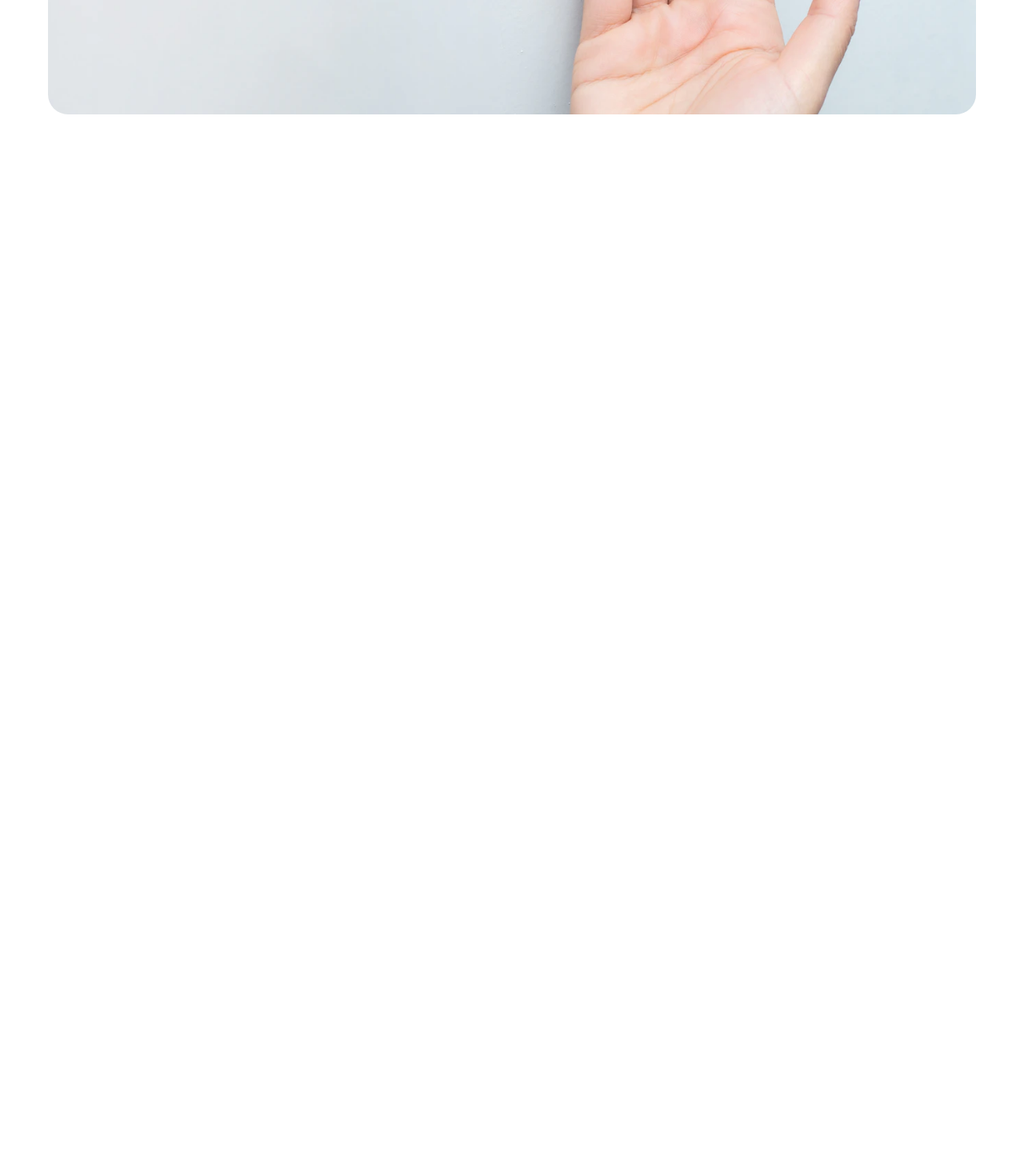
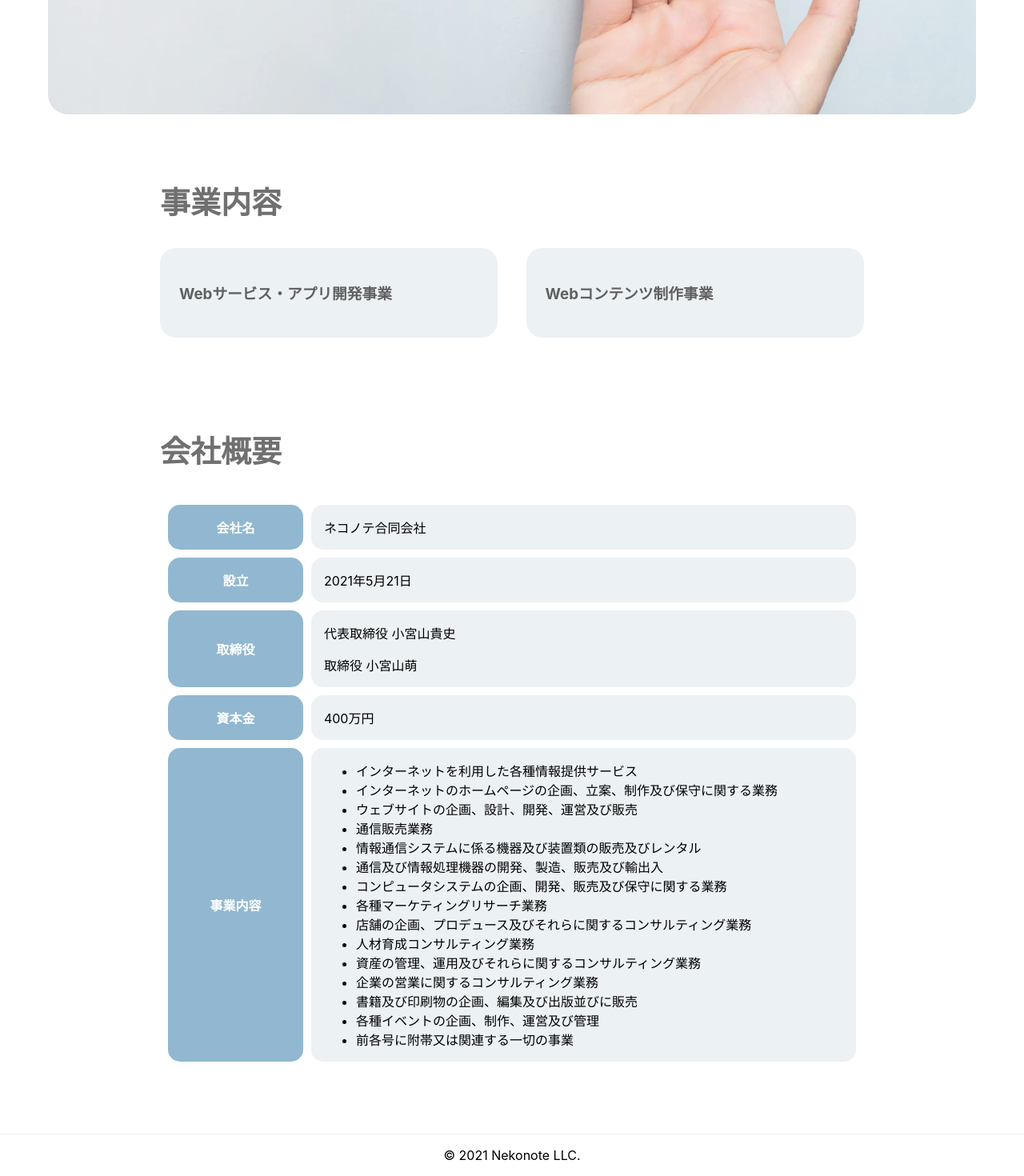
Before and after one commit to komisukee/nekonote-site, a Next.js app: page / in a window 1280 px wide. Shown: the part 601-2071 px from the top of the page at 80% size. Before the commit the page ends 800 px from the top, so only its background shows below. Built offline with nearby package versions, Linux system fonts and the light colour scheme.

Commit message:
:+1: 一旦公開用の分を作成

```diff
--- a/components/Header.tsx
+++ b/components/Header.tsx
@@ -13,14 +13,14 @@ const Header: React.FC = () => (
                     </a>
                 </div>
 
-                <div className={styles.headerNav}>
+                {/* <div className={styles.headerNav}>
                     <RaisedButton
                         label="お問い合わせ"
                         width={220}
                         height={48}
                         isDark={false}
                     />
-                </div>
+                </div> */}
             </div>
         </div>
     </header>
--- /dev/null
+++ b/components/businessCard.tsx
@@ -0,0 +1,15 @@
+import styles from '../styles/BusinessCard.module.css'
+
+interface IProps {
+    title: String,
+    content: String,
+}
+
+const BusinessCard: React.FC<IProps> = (props: IProps) => (
+    <div className={styles.businessCard}>
+        <h3>{ props.title }</h3>
+        <p>{ props.content }</p>
+    </div>
+)
+
+export default BusinessCard
--- a/pages/index.tsx
+++ b/pages/index.tsx
@@ -2,11 +2,86 @@ import Head from 'next/head'
 import Image from 'next/image'
 import styles from '../styles/Home.module.css'
 import Header from '../components/Header'
+import BusinessCard from '../components/businessCard'
+import { useState } from 'react'
+
+interface BusinessInfo {
+  title: String,
+  content: String,
+}
+
+interface companyInfo {
+  title: String,
+  content: React.ReactNode,
+}
 
 export default function Home() {
+  const [businessInfoLists, setBusinessInfoLists] = useState<BusinessInfo[]>([
+    {
+      title: "Webサービス・アプリ開発事業",
+      content: "",
+    },
+    {
+      title: "Webコンテンツ制作事業",
+      content: "",
+    },
+  ])
+  const [companyInfoLists, setCompanyInfoLists] = useState<companyInfo[]>([
+    {
+      title: "会社名",
+      content: (
+        <p>ネコノテ合同会社</p>
+      )
+    },
+    {
+      title: "設立",
+      content: (
+        <p>2021年5月21日</p>
+      )
+    },
+    {
+      title: "取締役",
+      content: (
+        <>
+          <p>代表取締役 小宮山貴史</p>
+          <p>取締役 小宮山萌</p>
+        </>
+      )
+    },
+    {
+      title: "資本金",
+      content: (
+        <p>400万円</p>
+      )
+    },
+    {
+      title: "事業内容",
+      content: (
+        <ul>
+          <li>インターネットを利用した各種情報提供サービス</li>
+          <li>インターネットのホームページの企画、立案、制作及び保守に関する業務</li>
+          <li>ウェブサイトの企画、設計、開発、運営及び販売</li>
+          <li>通信販売業務</li>
+          <li>情報通信システムに係る機器及び装置類の販売及びレンタル</li>
+          <li>通信及び情報処理機器の開発、製造、販売及び輸出入</li>
+          <li>コンピュータシステムの企画、開発、販売及び保守に関する業務</li>
+          <li>各種マーケティングリサーチ業務</li>
+          <li>店舗の企画、プロデュース及びそれらに関するコンサルティング業務</li>
+          <li>人材育成コンサルティング業務</li>
+          <li>資産の管理、運用及びそれらに関するコンサルティング業務</li>
+          <li>企業の営業に関するコンサルティング業務</li>
+          <li>書籍及び印刷物の企画、編集及び出版並びに販売</li>
+          <li>各種イベントの企画、制作、運営及び管理</li>
+          <li>前各号に附帯又は関連する一切の事業</li>
+        </ul>
+      )
+    },
+  ])
+
   return (
     <>
       <Head>
+        <meta name="viewport" content="width=device-width,initial-scale=1" />
         <title>ネコノテ合同会社 - Web・アプリ開発 コンテンツ制作</title>
         <meta name="description" content="ネコノテ合同会社は、テクノロジーを道具にみなさまの思いを叶えるリーディングカンパニーです。" />
         <link rel="icon" href="/favicon.ico" />
@@ -14,10 +89,11 @@ export default function Home() {
 
       <Header />
 
+      <div id="mv">
         <div className="container">
           <div className={styles.mainVisual}>
             <div className={styles.mainVisualInner}>
-            <h1>
+              <h1 className={styles.title}>
                 “ネコノテ” も借りたい、<br />
                 そんなあなたに。
               </h1>
@@ -28,7 +104,72 @@ export default function Home() {
             </div>
           </div>
         </div>
+      </div>
 
+      <div id="businessInfo">
+        <div className="container">
+          <div className={styles.businessInfo}>
+            <h2 className={styles.title}>事業内容</h2>
+
+            <div className={styles.grid} style={{ justifyContent: "space-between" }}>
+              {
+                businessInfoLists.map((item, _) => (
+                  <BusinessCard
+                    title={item.title}
+                    content={item.content}
+                  />
+                ))
+              }
+            </div>
+          </div>
+        </div>
+      </div>
+
+      <div id="companyInfo">
+        <div className="container">
+          <div className={styles.companyInfo}>
+            <h2 className={styles.title}>会社概要</h2>
+
+            <table style={{
+              borderCollapse: "separate",
+              borderSpacing: 10,
+            }}>
+              {
+                companyInfoLists.map((item, _) => (
+                  <tr>
+                    <th style={{
+                      width: "200px",
+                      backgroundColor: "#91B8D0",
+                      color: "#fff",
+                      borderRadius: 15
+                    }}>
+                      { item.title }
+                    </th>
+
+                    <td style={{
+                      width: "800px",
+                      padding: "0 16px",
+                      backgroundColor: "#ECF1F4",
+                      borderRadius: 15
+                    }}>
+                      { item.content }
+                    </td>
+                  </tr>
+                ))
+              }
+            </table>
+          </div>
+        </div>
+      </div>
+
+      <footer style={{
+        padding: "16px 0",
+        textAlign: "center",
+        borderTop: "1px solid #ECF1F4",
+        marginTop: 80,
+      }}>
+        &copy; 2021 Nekonote LLC.
+      </footer>
     </>
   )
 }
--- /dev/null
+++ b/styles/BusinessCard.module.css
@@ -0,0 +1,15 @@
+.businessCard {
+    width: 48%;
+    min-height: 100px;
+    color: #606060;
+    background-color: #ECF1F4;
+    border-radius: 20px;
+    margin-bottom: 32px;
+    padding: 24px;
+}
+
+@media (max-width: 660px) {
+    .businessCard {
+        width: 100%;
+    }
+}
--- a/styles/Home.module.css
+++ b/styles/Home.module.css
@@ -1,62 +1,6 @@
-.main {
-  padding: 5rem 0;
-  flex: 1;
-  display: flex;
-  flex-direction: column;
-  justify-content: center;
-  align-items: center;
-}
-
-.footer {
-  width: 100%;
-  height: 100px;
-  border-top: 1px solid #eaeaea;
-  display: flex;
-  justify-content: center;
-  align-items: center;
-}
-
-.footer a {
-  display: flex;
-  justify-content: center;
-  align-items: center;
-  flex-grow: 1;
-}
-
-.title a {
-  color: #0070f3;
-  text-decoration: none;
-}
-
-.title a:hover,
-.title a:focus,
-.title a:active {
-  text-decoration: underline;
-}
-
 .title {
-  margin: 0;
-  line-height: 1.15;
-  font-size: 4rem;
-}
-
-.title,
-.description {
-  text-align: center;
-}
-
-.description {
-  line-height: 1.5;
-  font-size: 1.5rem;
-}
-
-.code {
-  background: #fafafa;
-  border-radius: 5px;
-  padding: 0.75rem;
-  font-size: 1.1rem;
-  font-family: Menlo, Monaco, Lucida Console, Liberation Mono, DejaVu Sans Mono,
-    Bitstream Vera Sans Mono, Courier New, monospace;
+  font-size: 38px;
+  color: #707070;
 }
 
 .grid {
@@ -64,41 +8,6 @@
   justify-content: start;
   align-items: center;
   flex-wrap: wrap;
-}
-
-.card {
-  margin: 1rem;
-  padding: 1.5rem;
-  text-align: left;
-  color: inherit;
-  text-decoration: none;
-  border: 1px solid #eaeaea;
-  border-radius: 10px;
-  transition: color 0.15s ease, border-color 0.15s ease;
-  width: 45%;
-}
-
-.card:hover,
-.card:focus,
-.card:active {
-  color: #0070f3;
-  border-color: #0070f3;
-}
-
-.card h2 {
-  margin: 0 0 1rem 0;
-  font-size: 1.5rem;
-}
-
-.card p {
-  margin: 0;
-  font-size: 1.25rem;
-  line-height: 1.5;
-}
-
-.logo {
-  height: 1em;
-  margin-left: 0.5rem;
 }
 
 @media (max-width: 600px) {
@@ -125,3 +34,31 @@
   transform: translateY(-50%);
   color: #707070;
 }
+
+.businessInfo {
+  padding: 0 140px;
+  margin-top: 80px;
+}
+
+.companyInfo {
+  padding: 0 140px;
+  margin-top: 80px;
+}
+
+@media (max-width: 1000px) {
+  .mainVisualInner {
+    left: 20px;
+  }
+
+  .mainVisualInner h1 {
+    font-size: 26px;
+  }
+
+  .businessInfo {
+    padding: 0;
+  }
+
+  .companyInfo {
+    padding: 0;
+  }
+}
```
Lines whose indentation alone changed are shown as unchanged.
